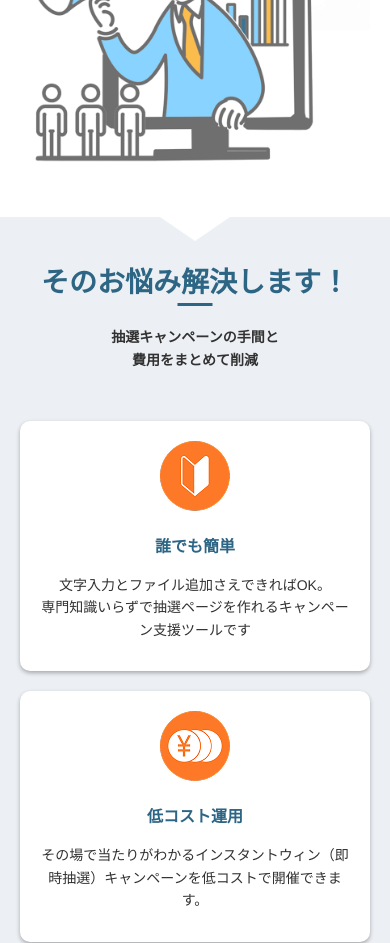
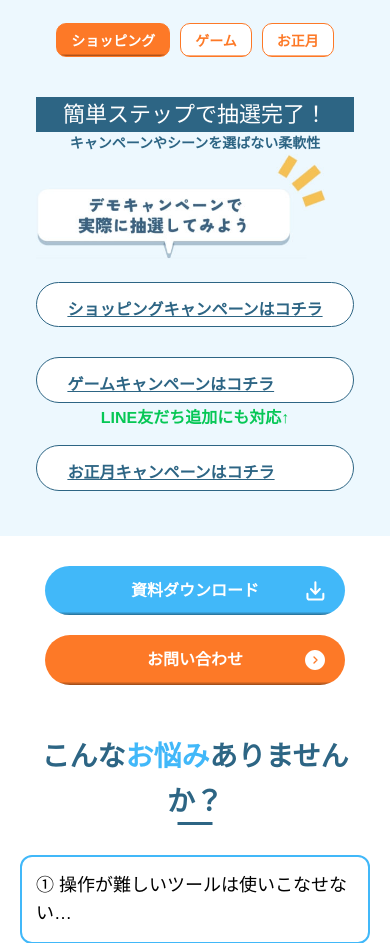
Before and after one commit to wakeup0706/Sports-lottery-LP, a PHP site: page / in a window 390 px wide. Shown: the part 2020-2963 px from the top of the page. Run offline with PHP 8.4, Linux system fonts and the light colour scheme.

Commit message:
[main]:top page complete

```diff
--- a/assets/css/style.css
+++ b/assets/css/style.css
@@ -24,7 +24,9 @@
     text-align: center;
     color: #888;
 }
-
+a{
+    text-decoration: none;
+}
 .container {
   max-width: 1045px;
   margin: 0 auto;
--- a/assets/css/top.css
+++ b/assets/css/top.css
@@ -174,14 +174,160 @@
     }
 }
 
-/* mobile-section */
 
 
+/* mobile-section */
+.mobile-section{
+    text-align: center;
+}
+.mobile-section .section-title {
+    position: relative;
+    color: var(--text);
+    font-size: 32px;
+    margin-block: 50px 24px;
+}
+.mobile-section .section-title img{
+    width: 300px;
+}
+.mobile-content{
+    margin-top: 100px;
+    padding-bottom: 30px;
+    background-color: #edf8fe;
+}
+.mobile-content .main-content{
+    display: flex;
+    justify-content: space-evenly;
+}
+.mobile {
+    display: flex;
+    align-items: center;
+    gap: 10px;
+}
+.mobile-view{
+    position: relative;
+    margin-top: -30px;
+}
+.mobile-view img{
+    width: 300px;
+}
+.phone-frame {
+    top: 10%;
+    left: 50%;
+    width: 85%;
+    height: 80%;
+    position: absolute;
+    transform: translateX(-50%);
+}
+.phone-frame video {
+  width: 100%;
+  height: 100%;
+  object-fit: cover;
+}
+.carousel-buttons {
+  display: flex;
+  flex-direction: column;
+  gap: 10px;
+  margin-top: 12px;
+}
 
+.carousel-buttons button {
+  padding: 6px 14px;
+  border: none;
+  background: linear-gradient(180deg,rgba(255, 255, 255, 1) 0%, rgba(255, 255, 255, 1) 96%, rgba(253, 121, 39, 1) 100%);
+  border: var(--auxiliary-color) 1px solid;
+  color: var(--auxiliary-color);
+  border-radius: 10px;
+  font-size: 14px;
+  font-weight: bold;
+  cursor: pointer;
+}
+.carousel-buttons button.selected {
+    color: white;
+    opacity: 1;
+    background: linear-gradient(180deg,rgba(253, 121, 39, 1) 0%, rgba(253, 121, 39, 1) 93%, rgba(151, 72, 23, 1) 100%);
+}
+.boken {
+    max-width: 400px;
+}
+.boken p:nth-child(1){
+    background-color: #2D6584;
+    color: white;
+    font-size: 28px;
+}
+.boken p:nth-child(2){
+    color: var(--text);
+    font-size: 18px;
+    font-weight: 600;
+}
+.links{
+    display: flex;
+    flex-direction: column;
+    justify-content: center;
+}
+.links >img{
+    max-width: 350px;
+}
 
+.links >p {
+    color: #06C755;
+    font-size: 16px;
+    margin-top: -13px;
+    font-weight: 600;
+}
+.links >a {
+    text-decoration:underline;
+    color: var(--text);
+    display: block;
+    text-align: start;
+    font-size: 16px;
+    font-weight: 600;
+    background-color: white;
+    border-radius: 30px;
+    border: var(--text) 1px solid;
+    padding: 14px 30px 4px 30px;
+    margin-block: 15px;
+}
 
+@media (max-width: 814px) {
+    .mobile-content .main-content{
+        flex-direction: column;
+        align-items: center;
+    }
+    .mobile {
+        flex-direction: column;
+        align-items: center;
+        margin-bottom: 40px;
+    }
+    .carousel-buttons {
+        flex-direction: row;
+        gap: 10px;
+    }
+}
 
-
+@media (max-width: 768px) {
+    .mobile-section .section-title {
+        font-size: 24px;
+        margin-block: 50px 24px;
+    }
+    .mobile-section .section-title img{
+        width: 200px;
+    }
+}
+@media (max-width: 436px) {
+    .links >img{
+        max-width: 290px;
+    }
+    .boken p:nth-child(1){
+        background-color: #2D6584;
+        color: white;
+        font-size: 22px;
+    }
+    .boken p:nth-child(2){
+        color: var(--text);
+        font-size: 14px;
+        font-weight: 600;
+    }
+}
 
 /* concerns */
 .concerns{
--- /dev/null
+++ b/assets/jp/iphon.js
@@ -0,0 +1,16 @@
+function switchVideo(src) {
+
+  const video = document.getElementById("campaignVideo");
+  const buttons = document.querySelectorAll(".carousel-buttons button");
+
+  video.pause();
+  video.setAttribute("src", src);
+  video.load();
+  video.play();
+
+  // Remove 'selected' class from all buttons
+  buttons.forEach(btn => btn.classList.remove("selected"));
+
+  // Add 'selected' class to the clicked button
+  event.target.classList.add("selected");
+}
--- a/index.html
+++ b/index.html
@@ -84,6 +84,39 @@
     </section>
 
     <section class="mobile-section">
+        <h2 class="section-title">まずは体験してみてください<br><img src="./assets/image/logo.png" alt=""></h2>
+
+        <div class="mobile-content">
+            <div class="container main-content">
+                <div class="mobile">
+                    <div class="mobile-view">
+                        <img src="./assets/image/iphone.png" alt="iphon">
+                        <div class="phone-frame">
+                            <video id="campaignVideo" autoplay loop muted playsinline>
+                                <source src="./assets/video/resize-shopping.mp4" type="video/mp4">
+                            </video>
+                        </div>
+                    </div>
+                    <div class="carousel-buttons">
+                        <button onclick="switchVideo('./assets/video/resize-shopping.mp4')"
+                            class="selected">ショッピング</button>
+                        <button onclick="switchVideo('./assets/video/resize-game.mp4')">ゲーム</button>
+                        <button onclick="switchVideo('./assets/video/resize-newyear.mp4')">お正月</button>
+                    </div>
+                </div>
+                <div class="links">
+                    <div class="boken">
+                        <p>簡単ステップで抽選完了！</p>
+                        <p>キャンペーンやシーンを選ばない柔軟性</p>
+                    </div>
+                    <img src="./assets/image/about-fukidashi-pc.jpg" alt="about-fukidashi-pc">
+                    <a href="">ショッピングキャンペーンはコチラ</a>
+                    <a href="">ゲームキャンペーンはコチラ</a>
+                    <p>LINE友だち追加にも対応↑</p>
+                    <a href="">お正月キャンペーンはコチラ</a>
+                </div>
+            </div>
+        </div>
     </section>
 
     <section class="concerns">
@@ -180,11 +213,41 @@
         </div>
     </section>
 
+    <section class="support">
+        <h3 class="txt-cr">
+            <span class="ttl-fill-or" style="margin-bottom: 10px;">導入後も手厚くサポート！</span>
+            <span class="ttl-fill-or">いつでも気軽にご相談ください。</span>
+        </h3>
+
+        <div class="support__inner">
+            <ul class="flex flex-center list-none">
+                <li><img decoding="async" src="http://localhost/wp-content/uploads/2024/07/support-1.png" width="190"
+                        height="190" alt="メール" data-xblocker="passed" style="visibility: visible;"></li>
+                <li><img decoding="async" src="http://localhost/wp-content/uploads/2024/07/support-2.png" width="190"
+                        height="190" alt="チャット" data-xblocker="passed" style="visibility: visible;"></li>
+                <li><img decoding="async" src="http://localhost/wp-content/uploads/2024/07/support-3.png" width="190"
+                        height="190" alt="電話" data-xblocker="passed" style="visibility: visible;"></li>
+                <li><img loading="lazy" decoding="async" src="http://localhost/wp-content/uploads/2024/07/support-4.png"
+                        width="190" height="190" alt="web会議ツール" data-xblocker="passed" style="visibility: visible;">
+                </li>
+            </ul>
+            <p class="txt-cr txt-bl ma-bm0 sp-none" style="margin-top: 35px;">
+                導入後のサポート体制も万全です。使い方がわからないときはもちろん、<br>企画アイデアのご相談もお待ちしております。
+            </p>
+        </div>
+
+        <div class="button-group container margins">
+            <a href="#" class="btn download">資料ダウンロード<img src="./assets/image/downloadICO.svg" alt=""></a>
+            <a href="#" class="btn contact">お問い合わせ<img src="./assets/image/contectICO.svg" alt=""></a>
+        </div>
+    </section>
+
     <footer class="footer">
         <img src="./assets/image/logo.png" alt="くじクラウド" class="logo" />
         <p>©2025 Kuji Cloud</p>
     </footer>
 </body>
 <script src="./assets/jp/menu.js"></script>
+<script src="./assets/jp/iphon.js"></script>
 
 </html>
```
Also changed, not shown: other parts of assets/css/top.css (+114 -1 lines), system.html (added, +230 -0 lines), assets/image/about-fukidashi-pc.jpg (added), assets/image/iphone.png (added), 3 other files.
